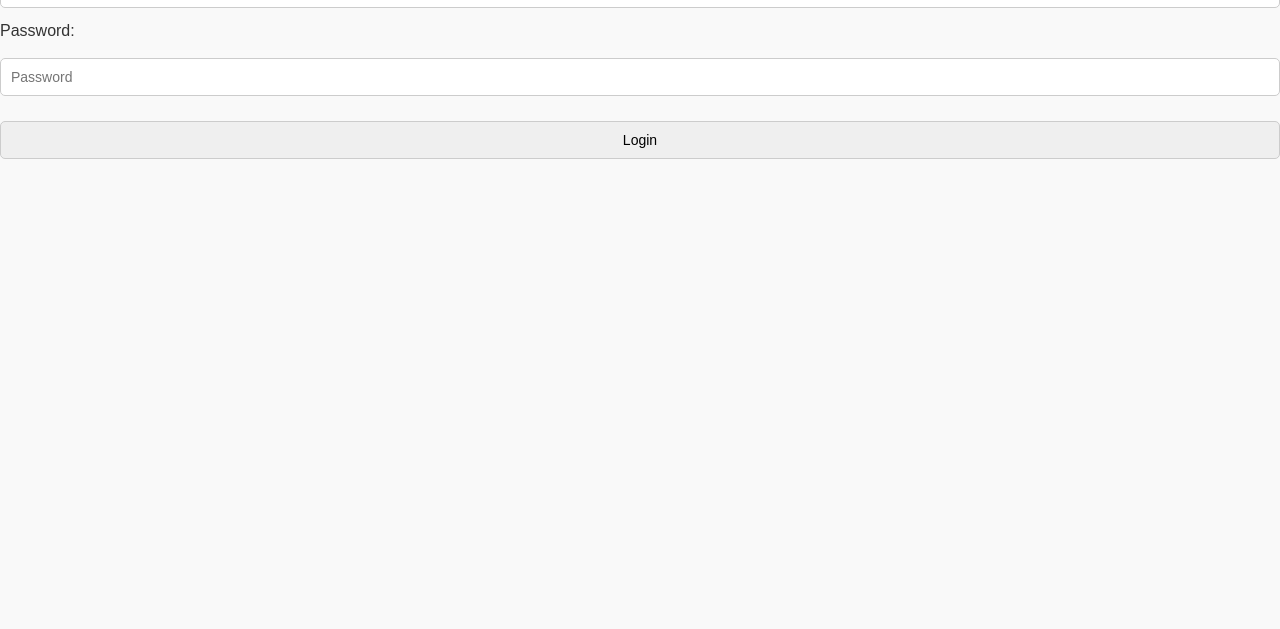
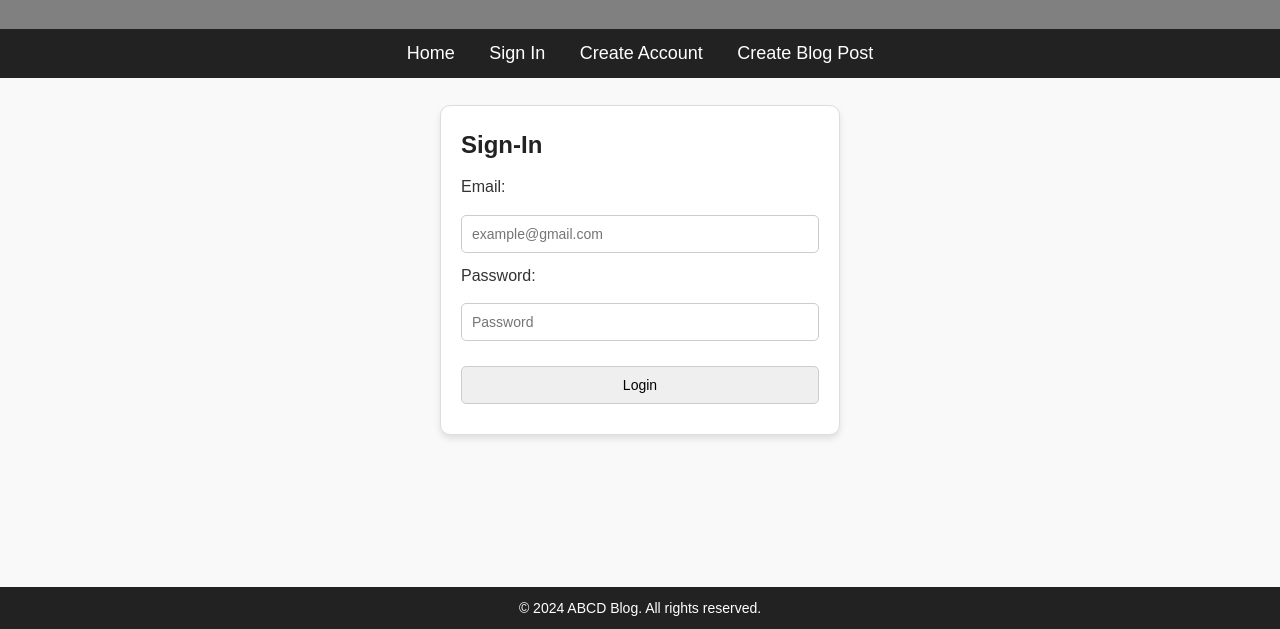
Before and after one commit to Sjoseph9652/ICS325-ABCD-Bears-Project, a PHP site: page /sign-in.php in a window 1280 px wide. Shown: the part 171-800 px from the top of the page. Run offline with PHP 8.4, Linux system fonts and the light colour scheme.

Commit message:
Update sign-in.php

```diff
--- a/sign-in.php
+++ b/sign-in.php
@@ -21,10 +21,14 @@
     <title>Blog ABCD</title>
     <link rel="stylesheet" href="styles.css">
 </head>
+
 <body>
-
-<h1>ABCD BLOG Sign-In Page</h1>
-
+<main>
+<header>
+    <a href="index.php">
+        <img src="images/abcd.png" alt="ABCD Blog Logo">
+    </a>
+</header>
 
 <body>
     <nav>
@@ -32,24 +36,28 @@
             <li><a href="index.php">Home</a></li>
             <li><a href="sign-in.php">Sign In</a></li>
             <li><a href="create-account.php">Create Account</a></li>
+            <li><a href="create_blog.php">Create Blog Post</a></li>
         </ul>
     </nav>
-
+    <div id="sign-in-form">
         <form action="validate-login.php" method="post">
-
+            <h2>Sign-In</h2>
             <label for="usermail">Email:</label>
             <br>
             <input type="email" id="usermail" name="usermail" placeholder="example@gmail.com" required>
-        <br>
             <label for="password">Password:</label>
             <br>
             <input type="password" id="password" name="password" placeholder="Password" required>
             <br>
             <input type="submit" id="submit-login" value="Login"/>
+            <br>
         </form>
+    </div>
 
-
-
+    </main>
     <script src="script.js"></script>
+    <footer>
+        <p>© 2024 ABCD Blog. All rights reserved.</p>
+    </footer>
 </body>
 </html>
```
Lines whose indentation alone changed are shown as unchanged.
